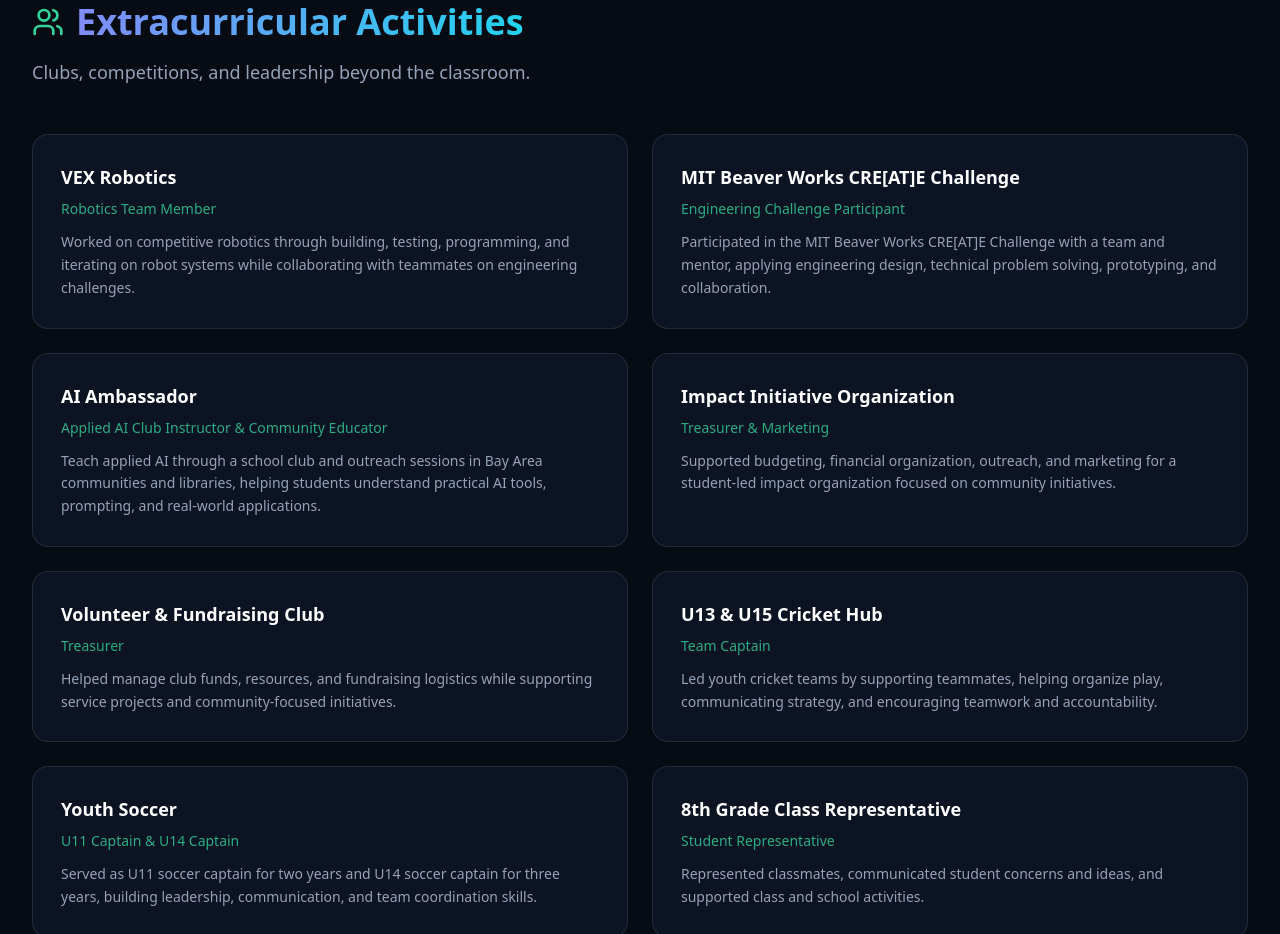
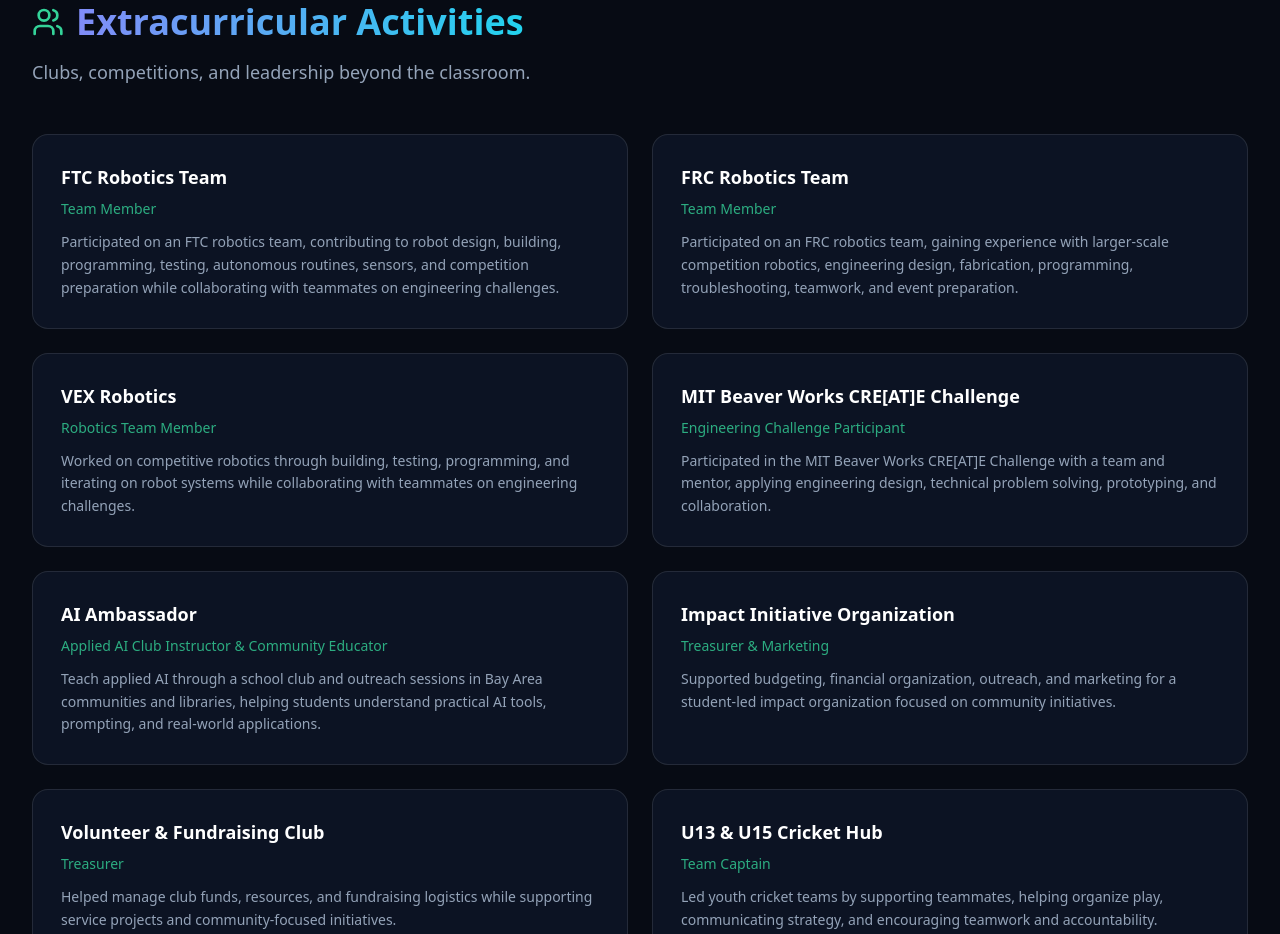
Before and after one commit to makadamian2010/my-website, a React (Vite) app: page / in a window 1280 px wide. Shown: the part 7900-8834 px from the top of the page. Built offline with nearby package versions, Linux system fonts and the light colour scheme.

Commit message:
Add FTC and FRC robotics teams

```diff
--- a/src/PortfolioWebsite.jsx
+++ b/src/PortfolioWebsite.jsx
@@ -287,6 +287,20 @@
   ];
 
   const extracurriculars = [
+    {
+      title: "FTC Robotics Team",
+      role: "Team Member",
+      date: "",
+      description:
+        "Participated on an FTC robotics team, contributing to robot design, building, programming, testing, autonomous routines, sensors, and competition preparation while collaborating with teammates on engineering challenges.",
+    },
+    {
+      title: "FRC Robotics Team",
+      role: "Team Member",
+      date: "",
+      description:
+        "Participated on an FRC robotics team, gaining experience with larger-scale competition robotics, engineering design, fabrication, programming, troubleshooting, teamwork, and event preparation.",
+    },
     {
       title: "VEX Robotics",
       role: "Robotics Team Member",
```
